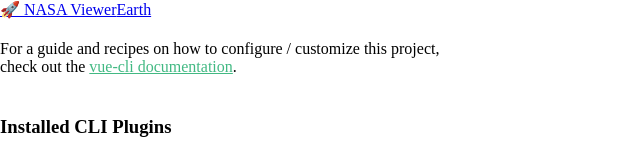
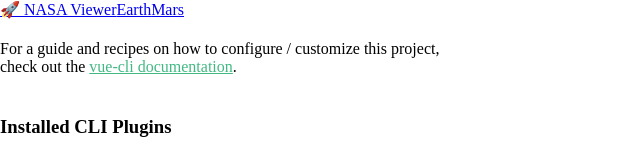
Before and after one commit to SeanMcP/nasa-viewer, a Vue app: page / in a window 1280 px wide. Shown: the top 154 px of the page, without its empty margins (0-640 px from the left). Built offline with nearby package versions, Linux system fonts and the light colour scheme.

Commit message:
Add mars vue

```diff
--- a/src/App.vue
+++ b/src/App.vue
@@ -12,6 +12,7 @@ export default {
       <nav>
         <router-link to="/">🚀 NASA Viewer</router-link>
         <router-link to="/earth">Earth</router-link>
+        <router-link to="/mars">Mars</router-link>
       </nav>
     </header>
     <main>
--- /dev/null
+++ b/src/components/Mars.vue
@@ -0,0 +1,15 @@
+<script>
+export default {
+  data() {
+    return {};
+  }
+};
+</script>
+
+<template>
+  <div class="Mars">
+    <h1>Mars</h1>
+    <p>Photos from the Mars Rover</p>
+    <router-link to="/mars/1">Start on Sol 1</router-link>
+  </div>
+</template>
--- a/src/constants/path.js
+++ b/src/constants/path.js
@@ -1,4 +1,6 @@
 export default {
     home: '/',
-    earth: '/earth'
+    earth: '/earth',
+    mars: '/mars',
+    marsSol: '/mars/:sol'
 }
--- a/src/router.js
+++ b/src/router.js
@@ -3,12 +3,14 @@ import VueRouter from 'vue-router'
 import PATH from './constants/path'
 import HelloWorld from './components/HelloWorld.vue'
 import Earth from './components/Earth.vue'
+import Mars from './components/Mars.vue'
 
 Vue.use(VueRouter)
 
 const routes = [
     { path: PATH.home, component: HelloWorld },
-    { path: PATH.earth, component: Earth }
+    { path: PATH.earth, component: Earth },
+    { path: PATH.mars, component: Mars }
 ]
 
 export default new VueRouter({
```
